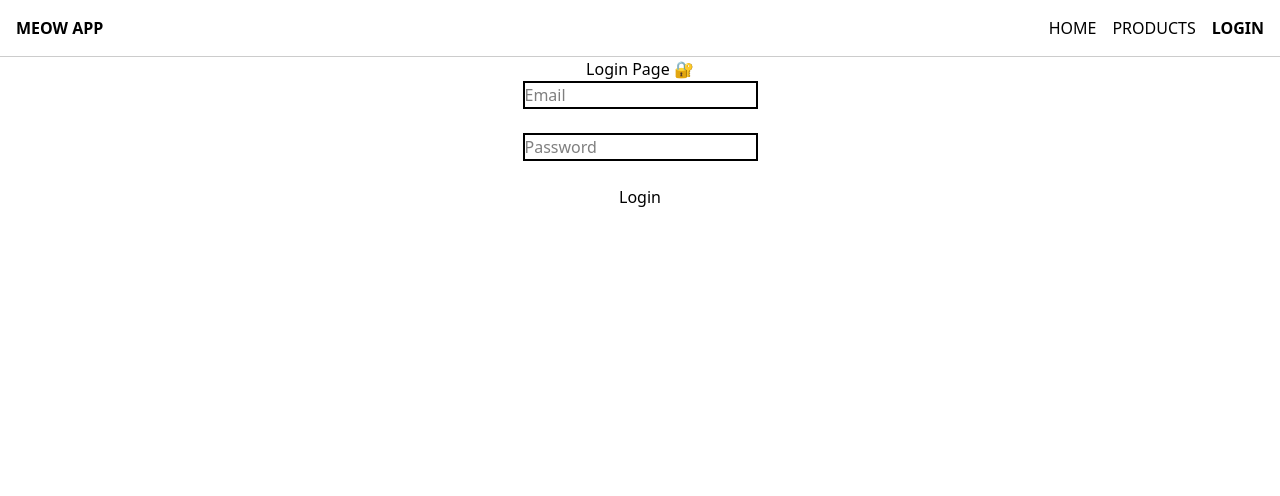
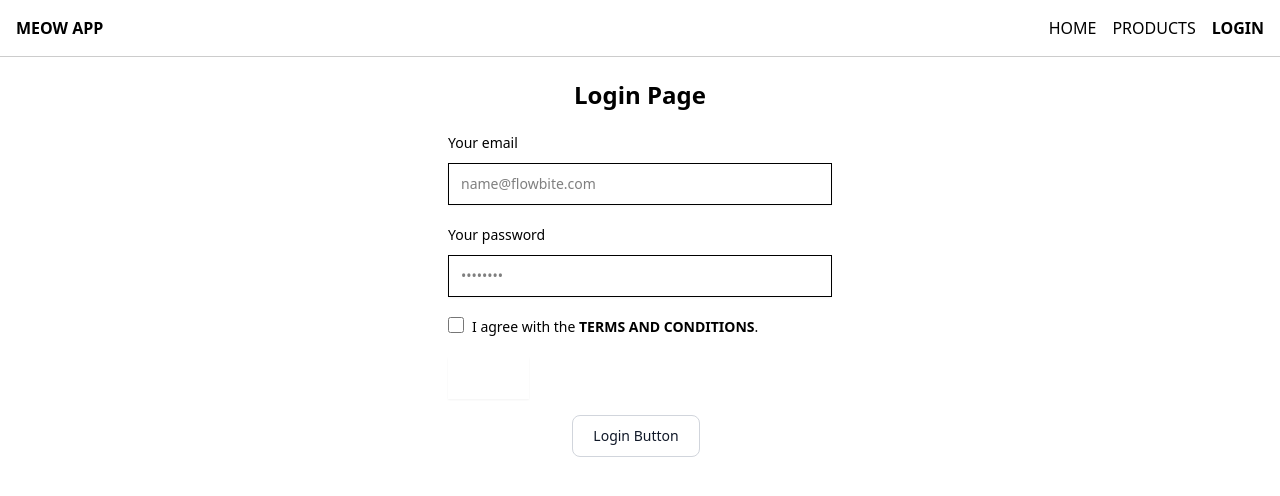
Before and after one commit to cats1040/Web-Pogramming, a Next.js app in the folder nextJS/meow-app/: page /login in a window 1280 px wide. Shown: the top 496 px of the page. Built offline with nearby package versions, Linux system fonts and the light colour scheme.

Commit message:
More styling

```diff
--- a/nextJS/meow-app/src/app/login/login.module.css
+++ b/nextJS/meow-app/src/app/login/login.module.css
@@ -1,3 +1,9 @@
 .input {
   border: 2px solid black;
 }
+
+.header {
+  font-size: 24px;
+  font-weight: bold;
+  margin: 20px;
+}
--- a/nextJS/meow-app/src/app/login/page.js
+++ b/nextJS/meow-app/src/app/login/page.js
@@ -1,5 +1,6 @@
 // "use client";
 
+import Button from "../components/button";
 import styles from "./login.module.css";
 
 export default function Login() {
@@ -18,37 +19,68 @@ export default function Login() {
 
   return (
     <div style={{ width: "100vw" }}>
-      <h1 style={{ textAlign: "center" }}>Login Page 🔐</h1>
-      {/* <a href="/">Go back home</a> */}
-      <form
-        action="/api/login"
-        method="POST"
-        style={{
-          display: "flex",
-          flexDirection: "column",
-          justifyContent: "center",
-          alignItems: "center",
-        }}
+      <h1 className={styles.header} style={{ textAlign: "center" }}>
+        Login Page
+      </h1>
+
+      <form className="max-w-sm mx-auto">
+        <div className="mb-5">
+          <label
+            htmlFor="email"
+            className="block mb-2.5 text-sm font-medium text-heading"
           >
+            Your email
+          </label>
           <input
-          className={styles.input}
             type="email"
-          name="email"
-          placeholder="Email"
+            id="email"
+            className="bg-neutral-secondary-medium border border-default-medium text-heading text-sm rounded-base focus:ring-brand focus:border-brand block w-full px-3 py-2.5 shadow-xs placeholder:text-body"
+            placeholder="name@flowbite.com"
             required
           />
-        <br />
+        </div>
+        <div className="mb-5">
+          <label
+            htmlFor="password"
+            className="block mb-2.5 text-sm font-medium text-heading"
+          >
+            Your password
+          </label>
           <input
             type="password"
-          className={styles.input}
-          name="password"
-          placeholder="Password"
+            id="password"
+            className="bg-neutral-secondary-medium border border-default-medium text-heading text-sm rounded-base focus:ring-brand focus:border-brand block w-full px-3 py-2.5 shadow-xs placeholder:text-body"
+            placeholder="••••••••"
             required
           />
-        <br />
+        </div>
+        <label htmlFor="remember" className="flex items-start mb-5">
+          <input
+            id="remember"
+            type="checkbox"
+            value=""
+            className="w-4 h-4 border border-default-medium rounded-xs bg-neutral-secondary-medium focus:ring-2 focus:ring-brand-soft"
+            required
+          />
+          <p className="ms-2 text-sm font-medium text-heading select-none">
+            I agree with the{" "}
+            <a href="#" className="text-fg-brand hover:underline">
+              terms and conditions
+            </a>
+            .
+          </p>
+        </label>
+        <button
+          type="submit"
+          className="text-white bg-brand box-border border border-transparent hover:bg-brand-strong focus:ring-4 focus:ring-brand-medium shadow-xs font-medium leading-5 rounded-base text-sm px-4 py-2.5 focus:outline-none"
+        >
+          Submit
+        </button>
+      </form>
 
-        <button type="submit">Login</button>
-      </form>
+      <div className="text-center mt-4">
+        <Button variant="primary">Login Button</Button>
+      </div>
     </div>
   );
 }
--- a/nextJS/meow-app/src/app/page.js
+++ b/nextJS/meow-app/src/app/page.js
@@ -1,7 +1,9 @@
 import Link from "next/link";
 import ProductsList from "./components/productsList";
+import Button from "./components/button";
 
-export const revalidate = 10;
+// Cache revalidation / Disable caching
+export const revalidate = 60;
 
 export default async function Home() {
   // --- simulate api call behavior with a delay ---
@@ -57,6 +59,17 @@ export default async function Home() {
     <>
       <h1 style={{ textAlign: "center" }}>Meow App 🐱</h1>
       <ProductsList products={products} />
+      <section className="border-2 border-solid py-8">
+        <div className="max-w-6xl mx-auto text-center px-4">
+          <h2 className="text-4xl font-bold mb-4">
+            Discover the Best Deals Online
+          </h2>
+          <p className="text-lg text-gray-600 mb-6">
+            Shop thousands of products from top brands at unbeatable prices.
+          </p>
+        </div>
+        <Button variant="primary">Button</Button>
+      </section>
     </>
   );
 }
```
Lines whose indentation alone changed are shown as unchanged.
